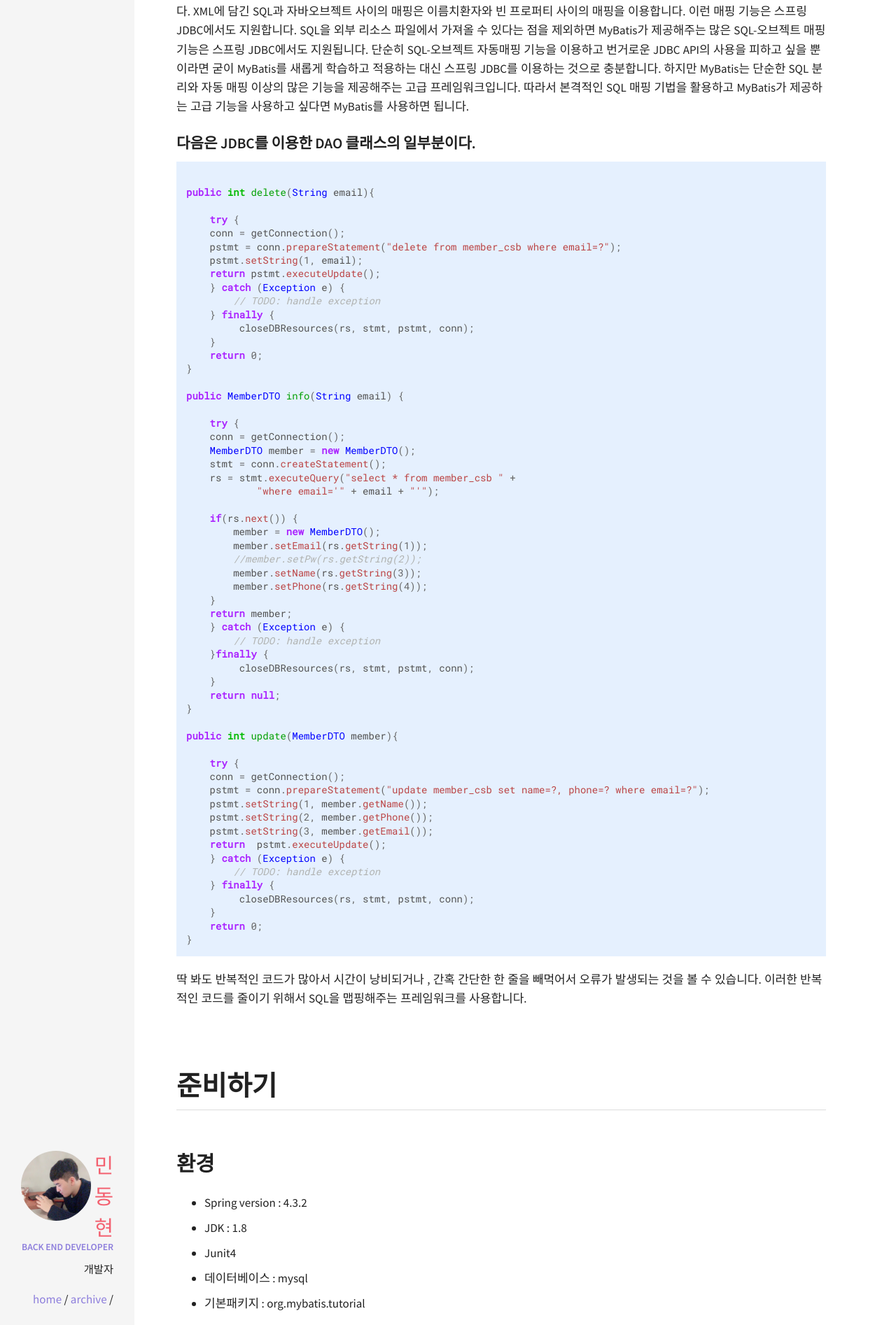
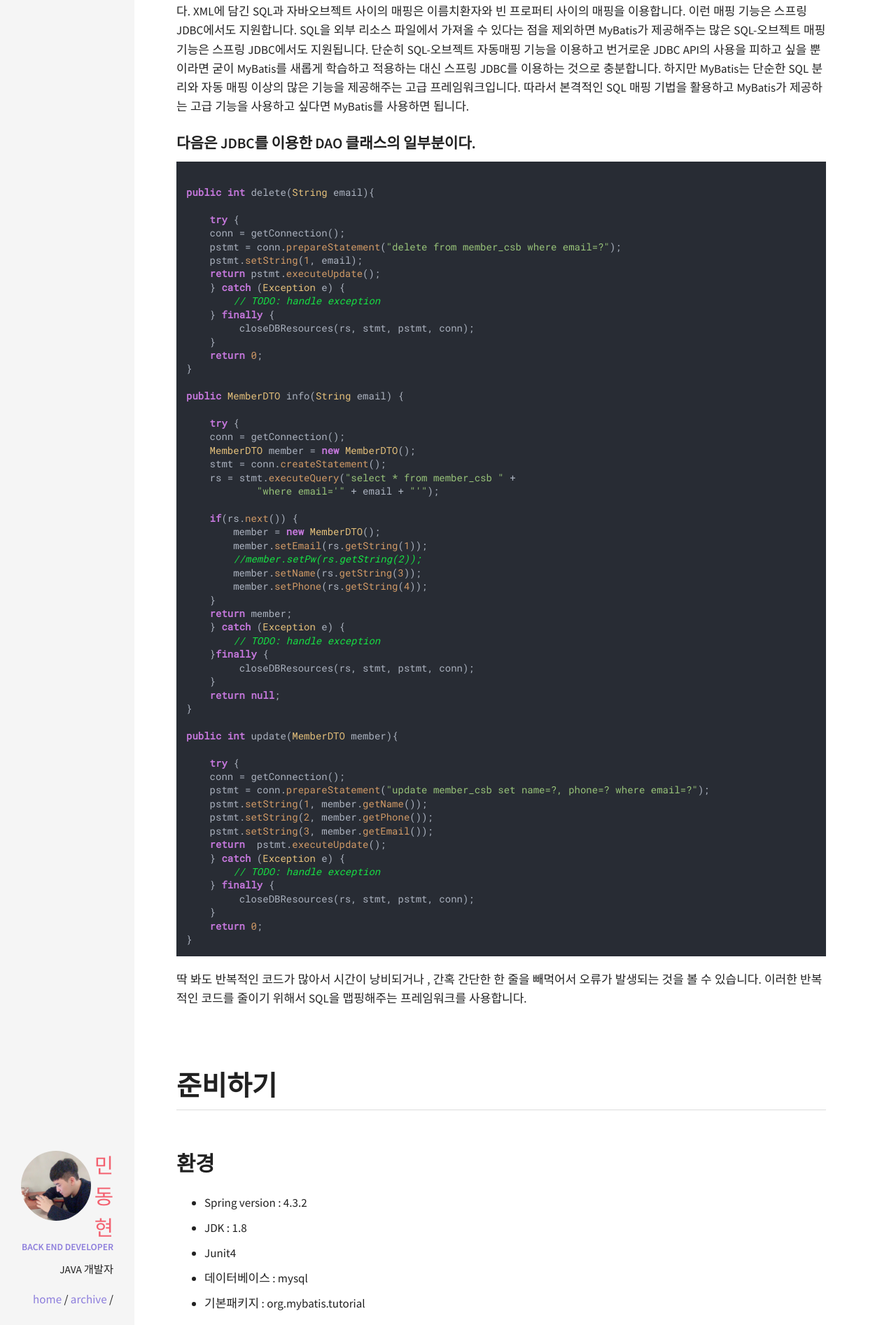
Before and after one commit to DaeAkin/DaeAkin.github.io, a Jekyll site: the page built from _posts/2019-02-18-MyBatis에 대하여.md, in a window 1280 px wide. Shown: the part 627-2521 px from the top of the page at 70% size. Built offline with Jekyll 4.4.1, drawn with Linux system fonts in a browser that asks for light colours; comment, search, counter and statistics services are not loaded.

Commit message:
프로젝트 내용 추가 / 코드블록 css 수정

```diff
--- a/_config.yml
+++ b/_config.yml
@@ -36,8 +36,8 @@ owner:
   name: 민동현
   avatar: profile.jpg
   job: "Back End Developer"
-  bio: "개발자"
-  email: mindonghyeon890@gmail.com
+  bio: "JAVA 개발자"
+  email: mindh890@gmail.com
   disqus-shortname : daeakin
   twitter: #username
   facebook: #username
--- a/_sass/components/_syntax-highlighting.scss
+++ b/_sass/components/_syntax-highlighting.scss
@@ -34,7 +34,7 @@ pre code {
   white-space: pre;
   overflow: auto;
   word-wrap: normal;
-  color: #525252;
+  color: #ffffff;
   span {
     word-break: break-all;
   }
@@ -45,7 +45,7 @@ pre code {
     position: relative;
   }
   pre code {
-    color: #525252;
+    color: #ffffff;
     &::before {
       content: attr(data-lang);
       position: absolute;
@@ -123,3 +123,206 @@ pre code {
   .vi { color: #B8860B } /* Name.Variable.Instance */
   .il { color: #666666 } /* Literal.Number.Integer.Long */
 }
+
+
+// 2019/12/27 추가 코드블럭 css 수정
+
+.highlight,pre.highlight{
+    background:#282c34;
+    color:#abb2bf
+}
+.highlight pre{
+    background:#282c34
+}
+.highlight .hll{
+    background:#282c34
+}
+.highlight .c{
+    color:#5c6370;
+    font-style:italic
+}
+.highlight .err{
+    color:#960050;
+    background-color:#1e0010
+}
+.highlight .k{
+    color:#c678dd
+}
+.highlight .l{
+    color:#98c379
+}
+.highlight .n{
+    color:#abb2bf
+}
+.highlight .o{
+    color:#abb2bf
+}
+.highlight .p{
+    color:#abb2bf
+}
+.highlight .cm{
+    color:#5c6370;
+    font-style:italic
+}
+.highlight .cp{
+    color:#5c6370;
+    font-style:italic
+}
+.highlight .c1{
+    color:#16e243;
+    font-style:italic
+}
+.highlight .cs{
+    color:#5c6370;
+    font-style:italic
+}
+.highlight .ge{
+    font-style:italic
+}
+.highlight .gs{
+    font-weight:700
+}
+.highlight .kc{
+    color:#c678dd
+}
+.highlight .kd{
+    color:#c678dd
+}
+.highlight .kn{
+    color:#c678dd
+}
+.highlight .kp{
+    color:#c678dd
+}
+.highlight .kr{
+    color:#c678dd
+}
+.highlight .kt{
+    color:#c678dd
+}
+.highlight .ld{
+    color:#98c379
+}
+.highlight .m{
+    color:#d19a66
+}
+.highlight .s{
+    color:#98c379
+}
+.highlight .na{
+    color:#d19a66
+}
+.highlight .nb{
+    color:#e5c07b
+}
+.highlight .nc{
+    color:#e5c07b
+}
+.highlight .no{
+    color:#e5c07b
+}
+.highlight .nd{
+    color:#e5c07b
+}
+.highlight .ni{
+    color:#e5c07b
+}
+.highlight .ne{
+    color:#e5c07b
+}
+.highlight .nf{
+    color:#abb2bf
+}
+.highlight .nl{
+    color:#e5c07b
+}
+.highlight .nn{
+    color:#abb2bf
+}
+.highlight .nx{
+    color:#abb2bf
+}
+.highlight .py{
+    color:#e5c07b
+}
+.highlight .nt{
+    color:#e06c75
+}
+.highlight .nv{
+    color:#e5c07b
+}
+.highlight .ow{
+    font-weight:700
+}
+.highlight .w{
+    color:#f8f8f2
+}
+.highlight .mf{
+    color:#d19a66
+}
+.highlight .mh{
+    color:#d19a66
+}
+.highlight .mi{
+    color:#d19a66
+}
+.highlight .mo{
+    color:#d19a66
+}
+.highlight .sb{
+    color:#98c379
+}
+.highlight .sc{
+    color:#98c379
+}
+.highlight .sd{
+    color:#98c379
+}
+.highlight .s2{
+    color:#98c379
+}
+.highlight .se{
+    color:#98c379
+}
+.highlight .sh{
+    color:#98c379
+}
+.highlight .si{
+    color:#98c379
+}
+.highlight .sx{
+    color:#98c379
+}
+.highlight .sr{
+    color:#56b6c2
+}
+.highlight .s1{
+    color:#98c379
+}
+.highlight .ss{
+    color:#56b6c2
+}
+.highlight .bp{
+    color:#e5c07b
+}
+.highlight .vc{
+    color:#e5c07b
+}
+.highlight .vg{
+    color:#e5c07b
+}
+.highlight .vi{
+    color:#e06c75
+}
+.highlight .il{
+    color:#d19a66
+}
+.highlight .gu{
+    color:#75715e
+}
+.highlight .gd{
+    color:#f92672
+}
+.highlight .gi{
+    color:#a6e22e
+}
```
Also changed, not shown: _data/index/projects.yml (+21 -7 lines).
